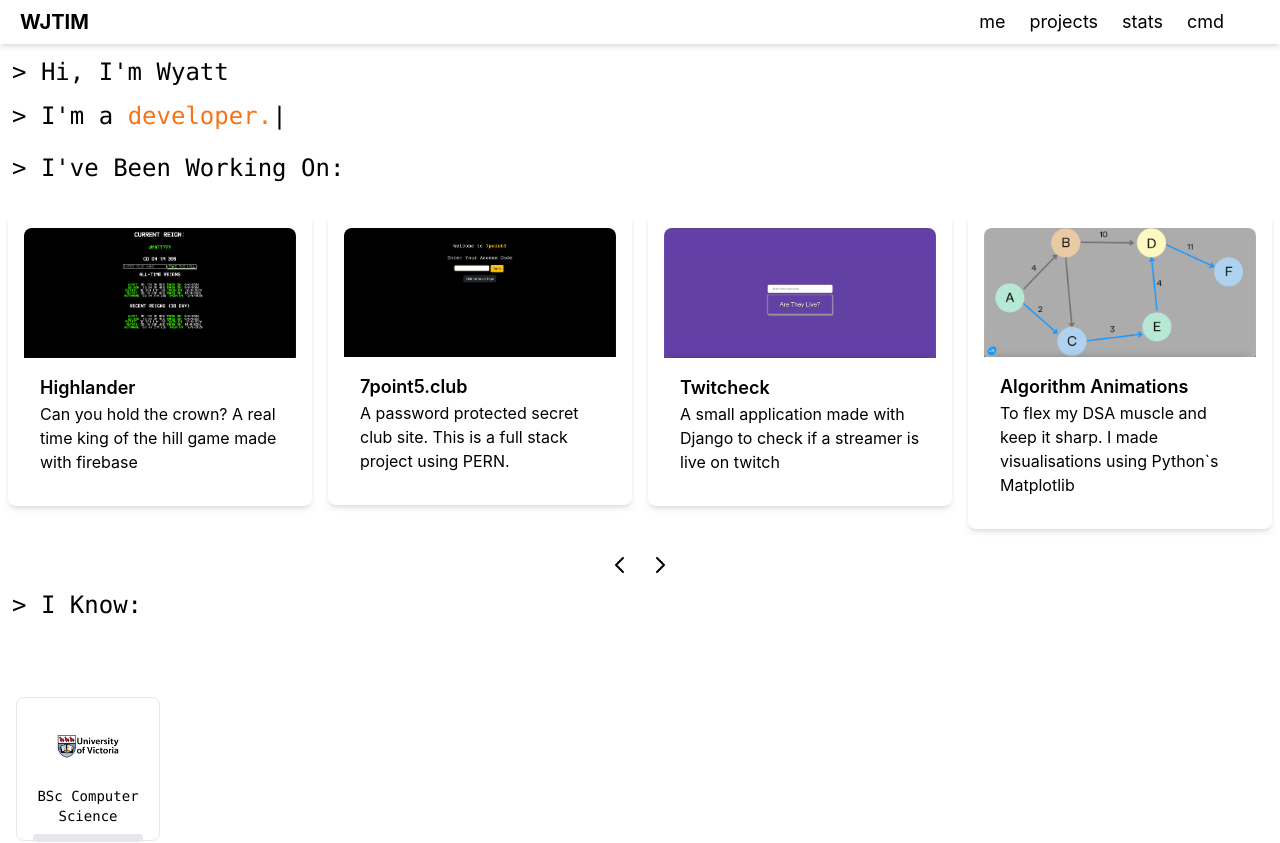
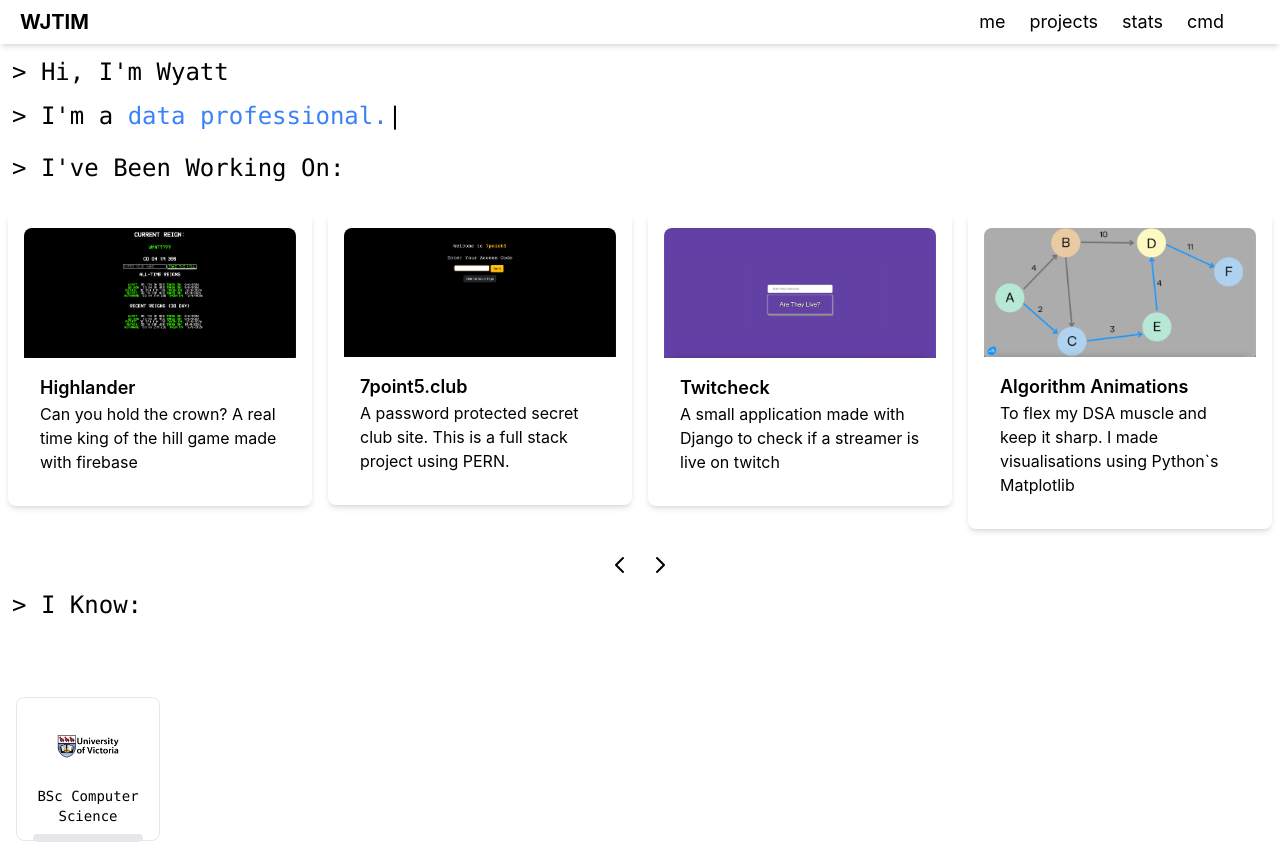
Before and after one commit to wjtim/portfolio, a React (Create React App) app: page / in a window 1280 px wide. Shown: the top 843 px of the page. Built offline with nearby package versions, Linux system fonts and the light colour scheme; what chartjs-plugin-datalabels would draw is missing.

Commit message:
Text Updates

```diff
--- a/src/components/AboutComponents/AboutMe.jsx
+++ b/src/components/AboutComponents/AboutMe.jsx
@@ -8,7 +8,7 @@ const AboutMe = () => {
   const sentences = [
     "I'm a BSc Computer Science Major from the University of Victoria." ,
     "I have a passion for development using Javascript, Python, and much more.",
-    "I also love analyzing data and creating data visualisations."
+    "I love analyzing data and creating data visualisations."
   ];
 
   const highlightWords = {
--- a/src/components/LandingComponents/HomePage.jsx
+++ b/src/components/LandingComponents/HomePage.jsx
@@ -14,15 +14,17 @@ import '../../index.css';
 
 function HomePage() {
   const sentences = [
-    "Welcome to my site.",
     "I'm a developer.",
-    "I love creating with Javascript and Python.",
+    "I'm a data professional.",
+    "I create with Javascript, Python, and more.",
     "Let's get in touch!"
   ];
 
   const highlightWords = {
     'site': 'text-orange-500',
     'developer': 'text-orange-500',
+    'data': 'text-blue-500',
+    'professional': 'text-blue-500',
     'javascript': 'text-yellow-500',
     'python': 'text-blue-500',
     'in': 'text-orange-500',
@@ -51,7 +53,7 @@ function HomePage() {
       title: 'Algorithm Animations',
       description: 'To flex my DSA muscle and keep it sharp. I made visualisations using Python`s Matplotlib',
       image: graphs,
-      link: "/animations"
+      link: "/algorithms"
     },
     {
       title: 'The Terminal',
--- a/src/components/ProjectComponents/ProjectsPage.jsx
+++ b/src/components/ProjectComponents/ProjectsPage.jsx
@@ -75,7 +75,7 @@ const ProjectsPage = () => {
       <div className="text-2xl font-mono pr-1 my-5 mx-3">{"> About My Projects:"}</div>
 
       <div className="my-4 mx-3">
-        <label className="font-mono text-lg mr-2" htmlFor="techFilter">Filter by Technology</label>
+        <label className="text-2xl font-mono pr-1 my-5 mx-3" htmlFor="techFilter">Filter by Technology</label>
         <select
           id="techFilter"
           value={selectedTech}
```
